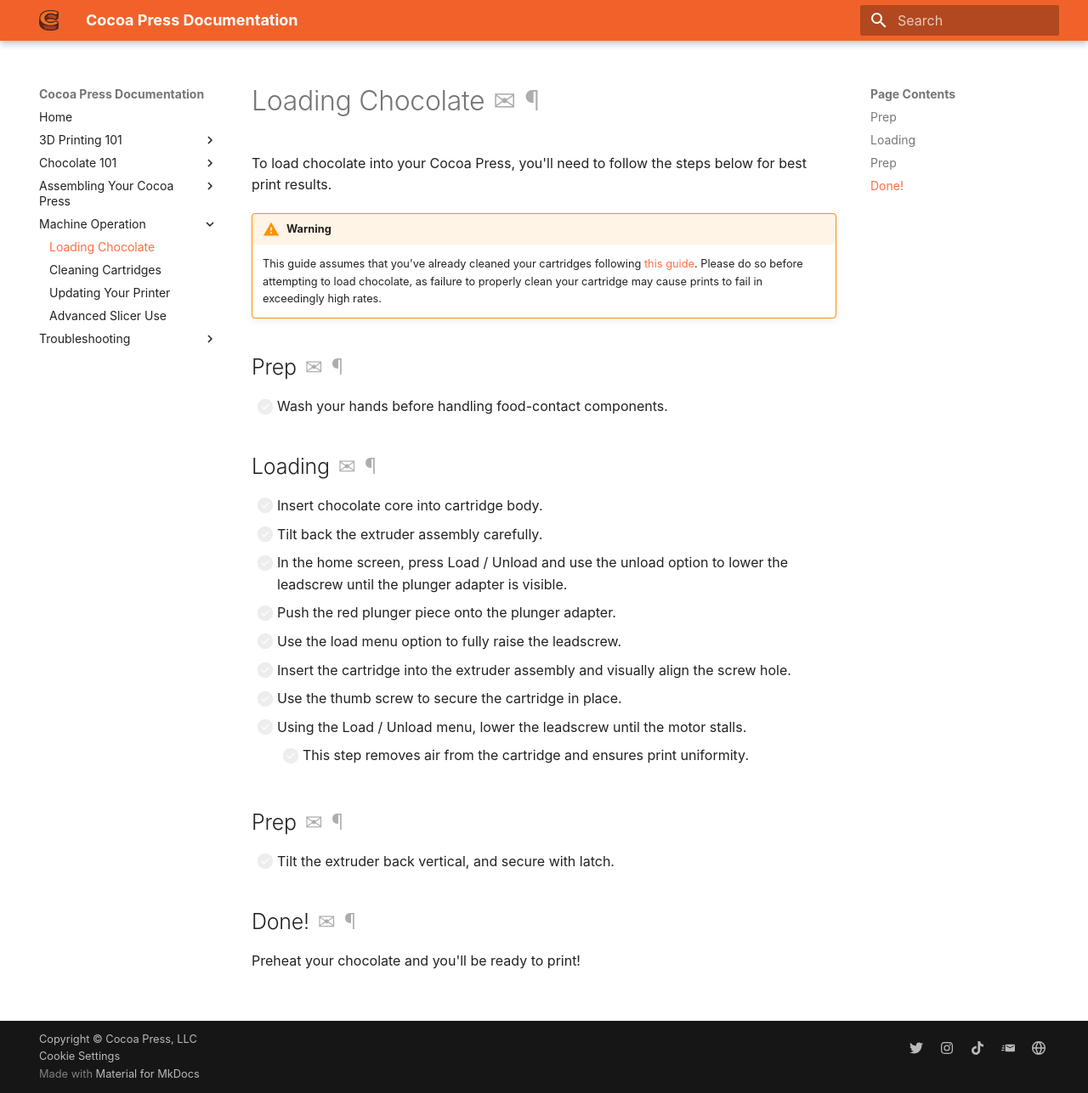
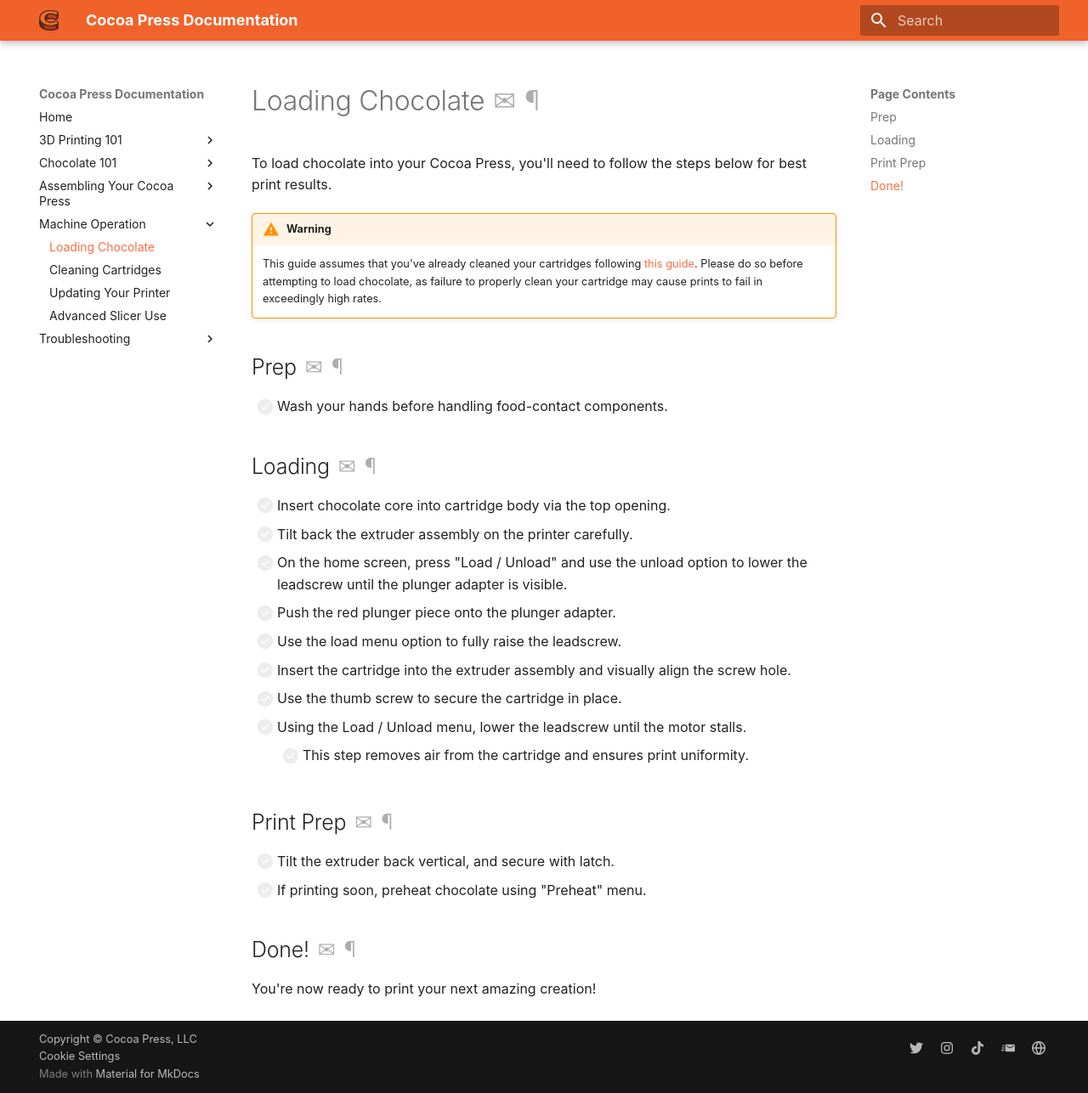
Before and after one commit to CocoaPress/docs, an MkDocs documentation site: the page built from docs/Printer/Loading.md, in a window 1280 px wide and 1287 px high. Shown: the whole window at 85% size. Built offline with MkDocs 1.6.1 and Material for MkDocs 9.7.7, drawn with Linux system fonts in a browser that asks for light colours; some web fonts are replaced.

Commit message:
Changed verbiage of loading checklist slightly to be more obvious.

```diff
--- a/docs/Printer/Loading.md
+++ b/docs/Printer/Loading.md
@@ -3,16 +3,16 @@
 To load chocolate into your Cocoa Press, you'll need to follow the steps below for best print results.
 
 !!! warning
-    This guide assumes that you've already cleaned your cartridges following [this guide]().  Please do so before attempting to load chocolate, as failure to properly clean your cartridge may cause prints to fail in exceedingly high rates.
+    This guide assumes that you've already cleaned your cartridges following [this guide](Cleaning.md).  Please do so before attempting to load chocolate, as failure to properly clean your cartridge may cause prints to fail in exceedingly high rates.
 
 ## Prep
  - [ ] Wash your hands before handling food-contact components.
 
 
 ## Loading
- - [ ] Insert chocolate core into cartridge body.
- - [ ] Tilt back the extruder assembly carefully.
- - [ ] In the home screen, press Load / Unload and use the unload option to lower the leadscrew until the plunger adapter is visible.
+ - [ ] Insert chocolate core into cartridge body via the top opening.
+ - [ ] Tilt back the extruder assembly on the printer carefully.
+ - [ ] On the home screen, press "Load / Unload" and use the unload option to lower the leadscrew until the plunger adapter is visible.
  - [ ] Push the red plunger piece onto the plunger adapter.
  - [ ] Use the load menu option to fully raise the leadscrew. <!-- add photo of menu that's updated if Marcio changed / updates it. -->
  - [ ] Insert the cartridge into the extruder assembly and visually align the screw hole.
@@ -20,9 +20,10 @@
  - [ ] Using the Load / Unload menu, lower the leadscrew until the motor stalls.
     - [ ] This step removes air from the cartridge and ensures print uniformity.
 
-## Prep
+## Print Prep
  - [ ] Tilt the extruder back vertical, and secure with latch.
+ - [ ] If printing soon, preheat chocolate using "Preheat" menu.
 
 ## Done!
 
-Preheat your chocolate and you'll be ready to print!
+You're now ready to print your next amazing creation!
```
